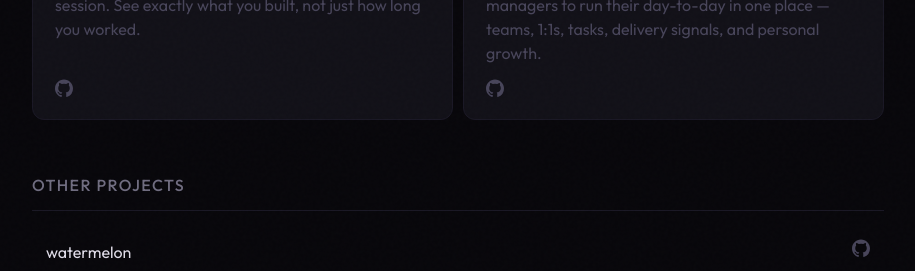
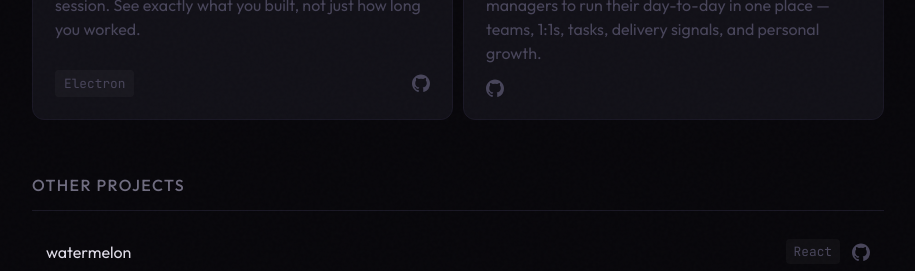
Before and after one commit to shiphrahx/cassia-almeida.com, a Next.js app: page /projects in a window 1280 px wide. Shown: the part 524-795 px from the top of the page, without its empty margins (182-1097 px from the left). Built offline with nearby package versions, Linux system fonts and the light colour scheme; no server answers.

Commit message:
feat: add specific framework language tags for JS projects

```diff
--- a/data/projects.ts
+++ b/data/projects.ts
@@ -15,6 +15,7 @@ const projects: Project[] = [
     category: "other",
     description:
       "Analyse your calendar and messaging activity to generate a daily productivity and focus-time report.",
+    language: "React",
   },
   {
     url: "https://github.com/shiphrahx/works-on-my-machine",
@@ -27,6 +28,7 @@ const projects: Project[] = [
     category: "starred",
     description:
       "Pomodoro timer that logs your git commits per focus session. See exactly what you built, not just how long you worked.",
+    language: "Electron",
   },
   {
     url: "https://github.com/shiphrahx/Caliber",
@@ -39,6 +41,7 @@ const projects: Project[] = [
     category: "other",
     description:
       "A free, client-side pixel art generator for pet photos using classic gaming palettes.",
+    language: "React",
   },
   {
     url: "https://github.com/shiphrahx/AI-for-engineering-leaders",
@@ -58,6 +61,7 @@ const projects: Project[] = [
     category: "other",
     description:
       "A modern one-page portfolio and vCard template built with Vite and React.",
+    language: "React",
   },
   { url: "https://github.com/shiphrahx/notekeeper", category: "other" },
   { url: "https://github.com/shiphrahx/mdsite", category: "other" },
```
